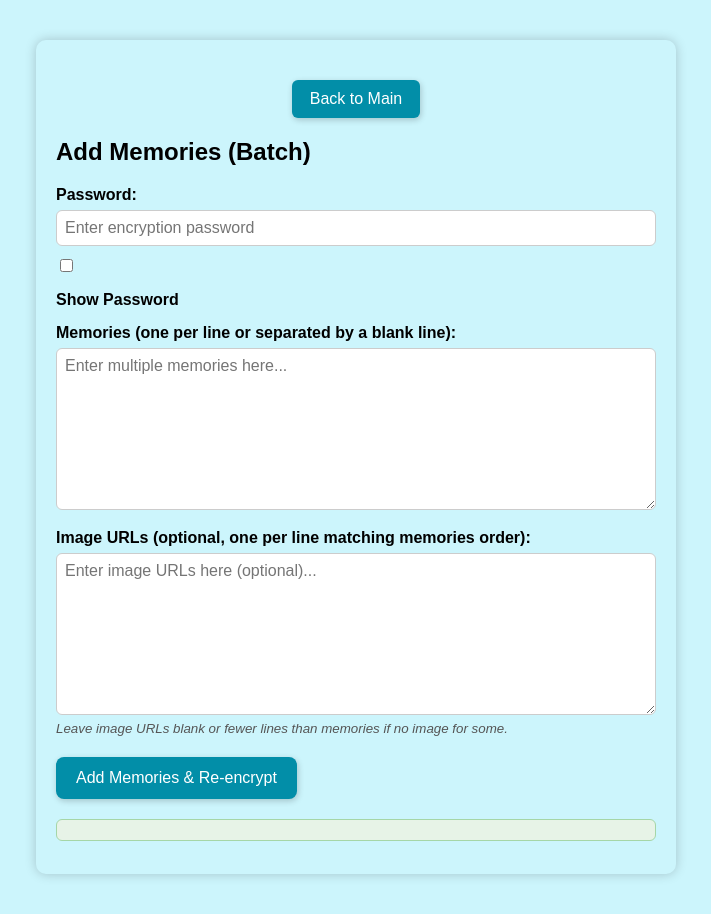
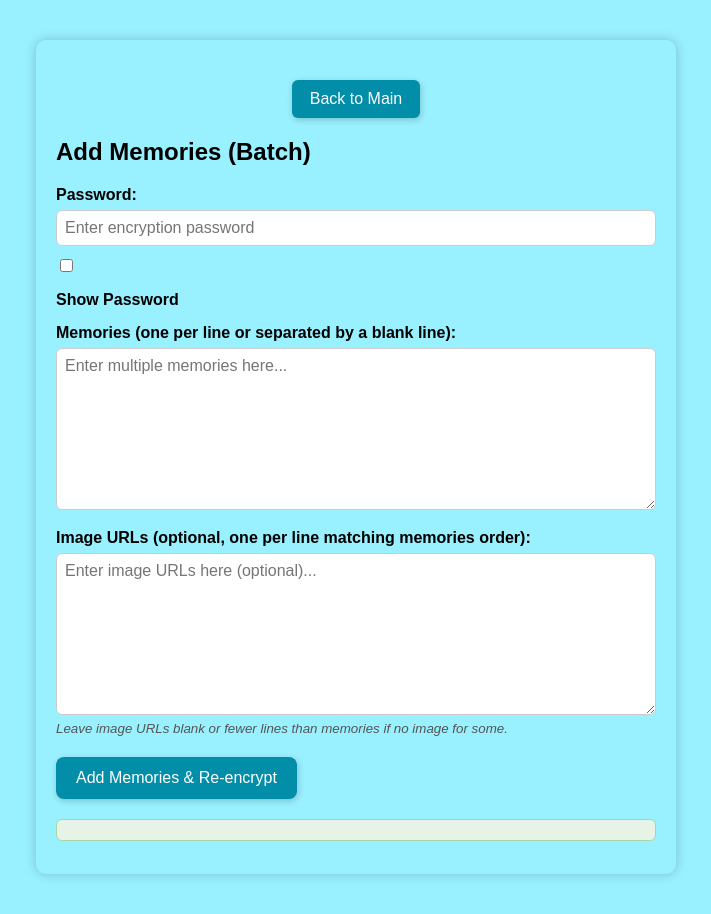
Before and after one commit to plknit00/memories, a plain HTML site: page add-memory.html in a window 1280 px wide. Shown: the whole page, without its empty margins (284-995 px from the left). Drawn offline with nearby package versions, Linux system fonts and the light colour scheme.

Commit message:
memories color

```diff
--- a/add-memory.html
+++ b/add-memory.html
@@ -8,7 +8,7 @@
       font-family: Arial, sans-serif;
       max-width: 600px;
       margin: 40px auto;
-      background: #ccf5fc;
+      background: #99f0ff;
       padding: 20px;
       border-radius: 10px;
       box-shadow: 0 0 12px rgba(0,0,0,0.2);
```
